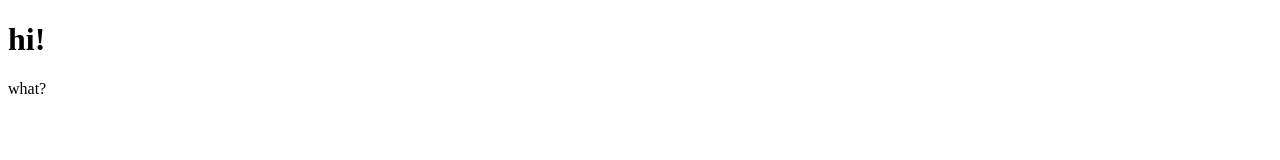
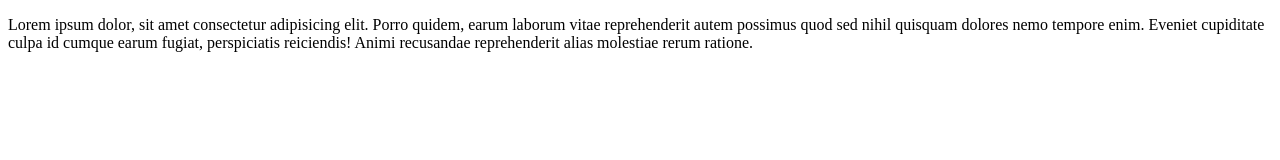
Before and after one commit to cubeisback/sitetest, a plain HTML site: page index.html in a window 1280 px wide. Drawn offline with Linux system fonts and the light colour scheme.

Commit message:
third commit

```diff
--- a/index.html
+++ b/index.html
@@ -8,7 +8,6 @@
     <link rel="stylesheet" href="css/style.css">
 </head>
 <body>
-    <h1>hi!</h1>
-    <p>what?</p>
+    <p>Lorem ipsum dolor, sit amet consectetur adipisicing elit. Porro quidem, earum laborum vitae reprehenderit autem possimus quod sed nihil quisquam dolores nemo tempore enim. Eveniet cupiditate culpa id cumque earum fugiat, perspiciatis reiciendis! Animi recusandae reprehenderit alias molestiae rerum ratione.</p>
 </body>
 </html>
```
